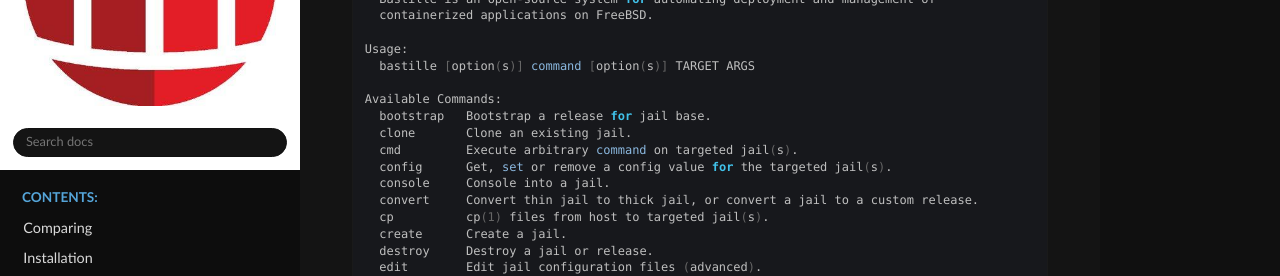
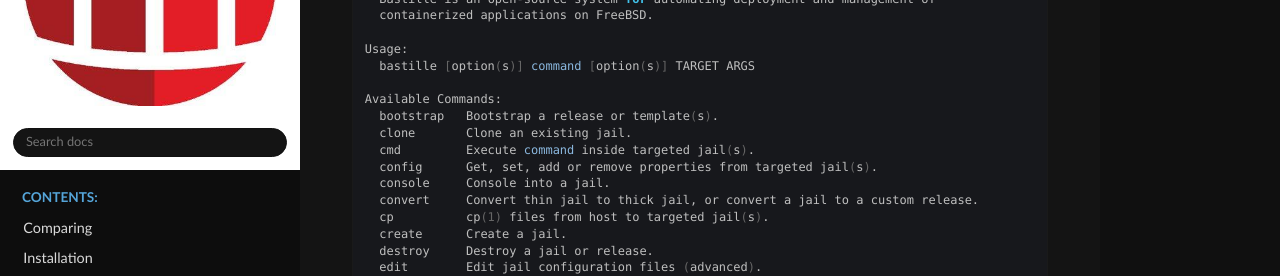
Before and after one commit to BastilleBSD/bastille, a Sphinx documentation site: the page built from docs/chapters/usage.rst, in a window 1280 px wide and 1215 px high. Shown: the part 199-475 px from the top of the window. Built offline with Sphinx 7.4.7 and the Read the Docs theme 3.1.0, drawn with Linux system fonts in a browser that asks for light colours.

Commit message:
add mor man pages
bastille
bootstrap
clone
config
cmd

```diff
--- a/docs/chapters/subcommands/bootstrap.rst
+++ b/docs/chapters/subcommands/bootstrap.rst
@@ -1,5 +1,7 @@
 bootstrap
 =========
+
+Bootstrap a release or template(s).
 
 The bootstrap sub-command is used to download and extract releases and templates
 for use with Bastille containers. A valid release is needed before containers
--- a/docs/chapters/subcommands/cmd.rst
+++ b/docs/chapters/subcommands/cmd.rst
@@ -19,5 +19,5 @@ Execute commands inside targeted jail(s).
 
       Options:
 
-      -a | --auto           Auto mode. Start/stop jail(s) if required.
-      -x | --debug          Enable debug mode.
+      -a | --auto      Auto mode. Start/stop jail(s) if required.
+      -x | --debug     Enable debug mode.
--- a/docs/chapters/subcommands/config.rst
+++ b/docs/chapters/subcommands/config.rst
@@ -1,7 +1,7 @@
 config
 ======
 
-Get, set or remove properties from targeted jail(s).
+Get, set, add or remove properties from targeted jail(s).
 
 Getting a property that *is* defined in jail.conf:
 
--- a/docs/chapters/usage.rst
+++ b/docs/chapters/usage.rst
@@ -11,10 +11,10 @@ Usage
     bastille [option(s)] command [option(s)] TARGET ARGS
 
   Available Commands:
-    bootstrap   Bootstrap a release for jail base.
+    bootstrap   Bootstrap a release or template(s).
     clone       Clone an existing jail.
-    cmd         Execute arbitrary command on targeted jail(s).
-    config      Get, set or remove a config value for the targeted jail(s).
+    cmd         Execute command inside targeted jail(s).
+    config      Get, set, add or remove properties from targeted jail(s).
     console     Console into a jail.
     convert     Convert thin jail to thick jail, or convert a jail to a custom release.
     cp          cp(1) files from host to targeted jail(s).
```
Also changed, not shown: other parts of docs/chapters/subcommands/cmd.rst (+1 -1 lines), other parts of docs/chapters/subcommands/config.rst (+2 -1 lines), docs/chapters/subcommands/clone.rst (+4 -4 lines), 10 other files.
